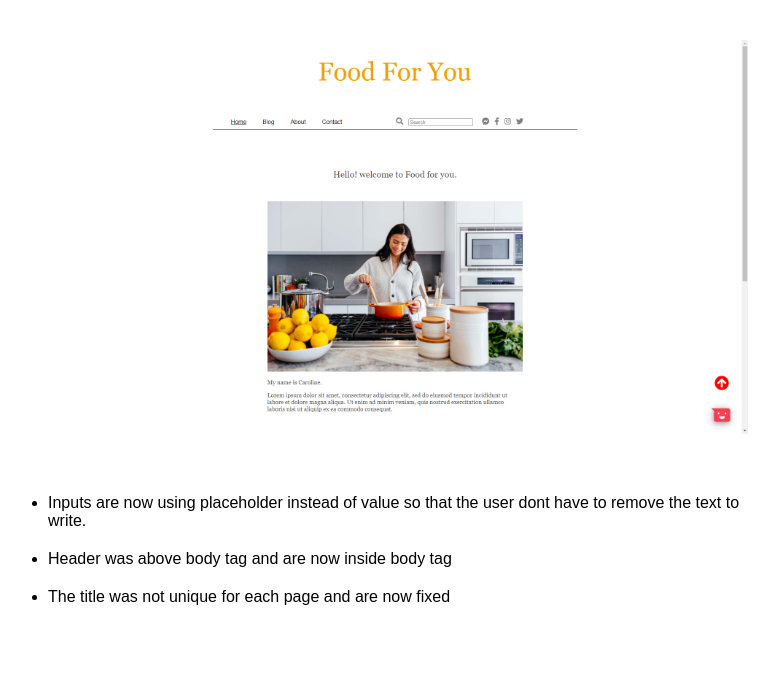
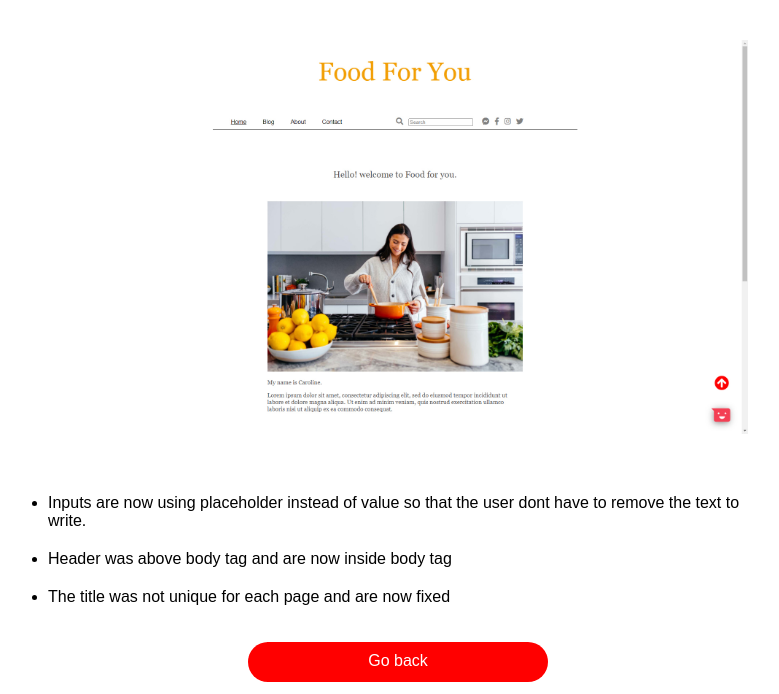
Before and after one commit to Martin-Holstad/Portfolio1, a plain HTML site: page food-for-you-log.html in a window 1280 px wide. Shown: the part 106-800 px from the top of the page, without its empty margins (242-1021 px from the left). Drawn offline with Linux system fonts and the light colour scheme.

Commit message:
adding content

```diff
--- a/food-for-you-log.html
+++ b/food-for-you-log.html
@@ -20,6 +20,9 @@
             <li>Header was above body tag and are now inside body tag</li>
             <li>The title was not unique for each page and are now fixed</li>
         </ul>
+        <a href="index.html">
+            <div class="go-back-button">Go back</div>
+        </a>
     </main>
     <footer></footer>
 </body>
```
